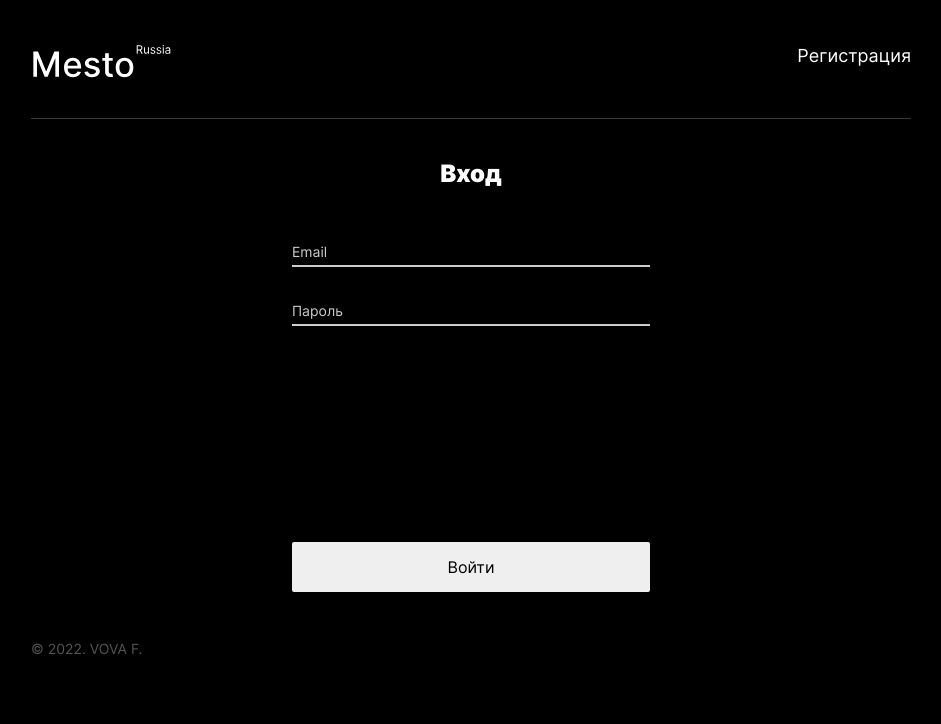
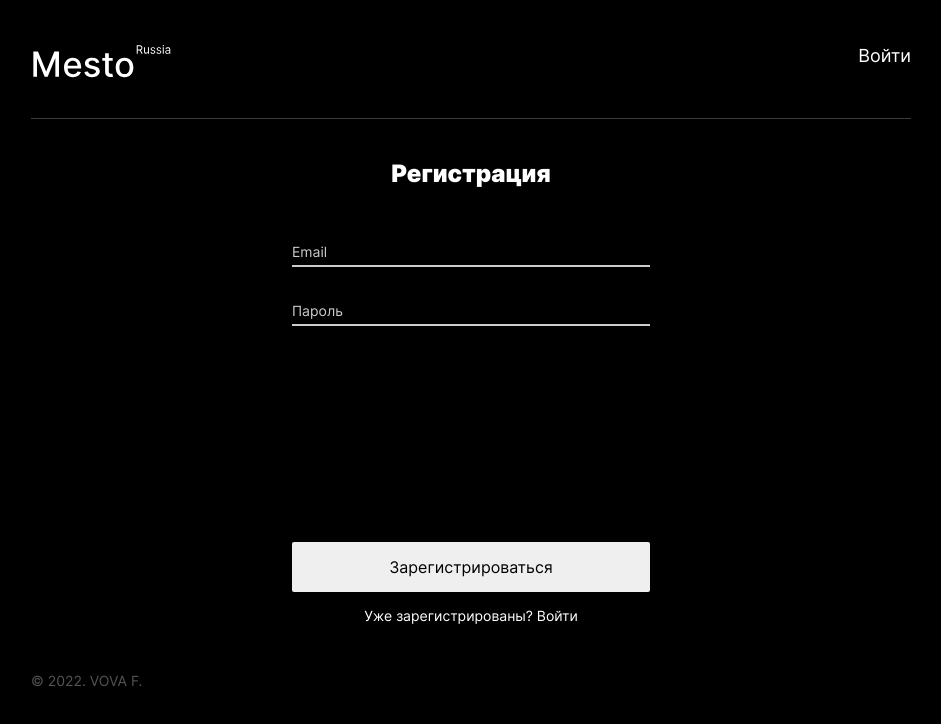
Before and after one commit to uladzimirfilipau/react-mesto-auth, a React (Create React App) app: page /sign-up in a window 1280 px wide. Before the commit this address led to /sign-in. Shown: the top 724 px of the page, without its empty margins (169-1110 px from the left). Built offline with nearby package versions, Linux system fonts and the light colour scheme; no server answers.

Commit message:
refactor: App.js

```diff
--- a/src/components/App.js
+++ b/src/components/App.js
@@ -34,11 +34,11 @@ function App() {
   const [email, setEmail] = useState('');
   const history = useHistory();
 
-  useEffect(() => {
-    if (loggedIn) {
-      history.push('/');
-    }
-  }, [history, loggedIn]);
+  // useEffect(() => {
+  //   if (loggedIn) {
+  //     history.push('/');
+  //   }
+  // }, [history, loggedIn]);
 
   useEffect(() => {
     const jwt = localStorage.getItem('jwt');
@@ -50,10 +50,11 @@ function App() {
           const { email } = data;
           setEmail(email);
           setLoggedIn(true);
+          history.push('/');
         })
         .catch(handleError);
     }
-  }, []);
+  }, [history]);
 
   // GET DATA
   useEffect(() => {
@@ -71,14 +72,15 @@ function App() {
   function handleRegister(data) {
     auth
       .register(data)
-      .then(() => {
+      .then((res) => {
+        if (res) {
           setLoggedIn(true);
+          setIsInfoTooltipOpen(true);
           history.push('/sign-in');
+        }
       })
       .catch(() => {
         setLoggedIn(false);
-      })
-      .finally(() => {
         setIsInfoTooltipOpen(true);
       });
   }
@@ -91,6 +93,7 @@ function App() {
         localStorage.setItem('jwt', token);
         setLoggedIn(true);
         setEmail(email);
+        history.push('/');
       })
       .catch(handleError);
   }
@@ -187,8 +190,9 @@ function App() {
   return (
     <>
       <CurrentUserContext.Provider value={currentUser}>
-        <Header />
+        <Header email={email} onLogout={handleLogout} />
 
+        <Switch>
           <ProtectedRoute
             exact
             path='/'
@@ -202,7 +206,7 @@ function App() {
             onCardLike={handleCardLike}
             onCardDelete={handleCardDelete}
           />
-        <Switch>
+
           <Route path='/sign-up'>
             <Register onRegister={handleRegister} />
           </Route>
```
Lines whose indentation alone changed are shown as unchanged.
